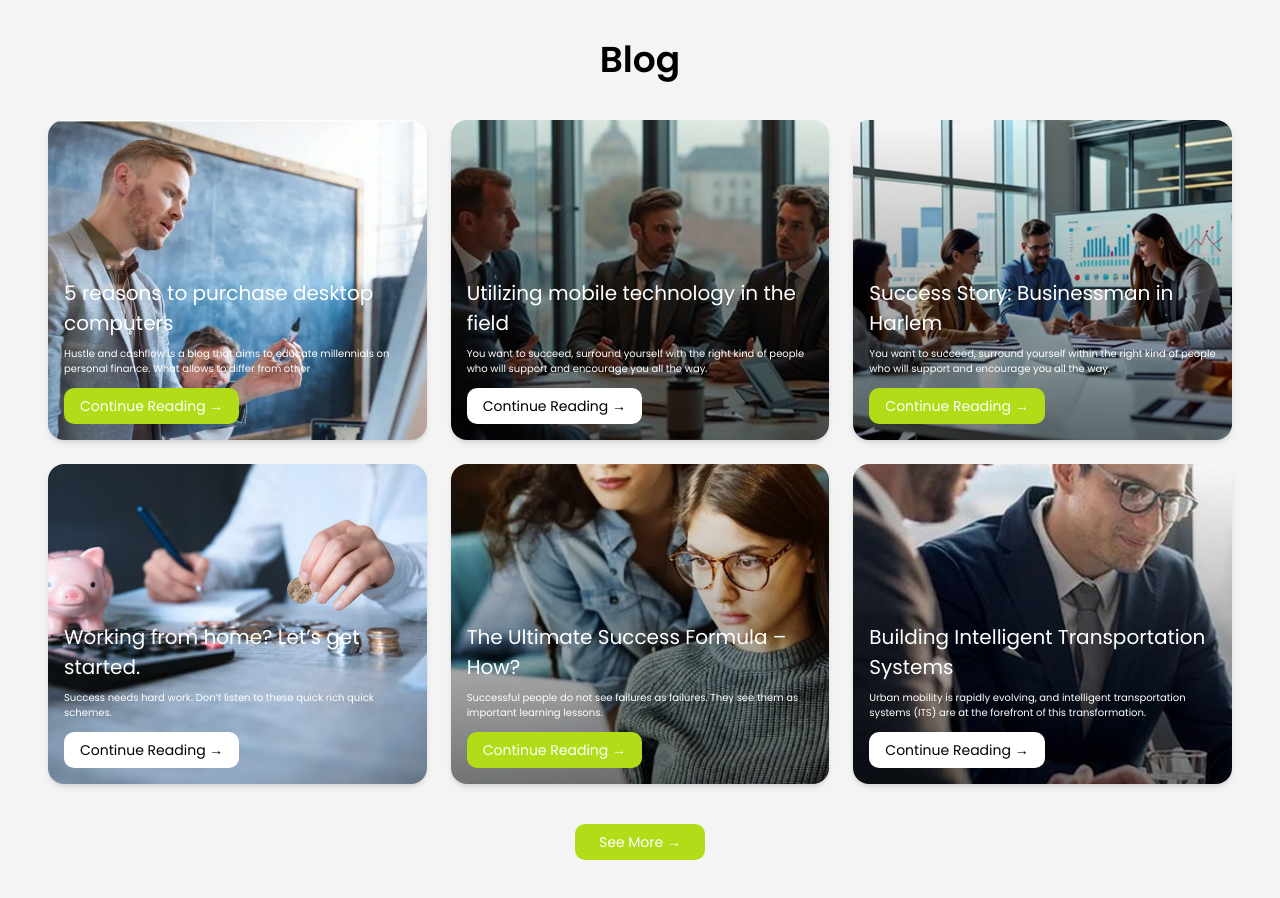
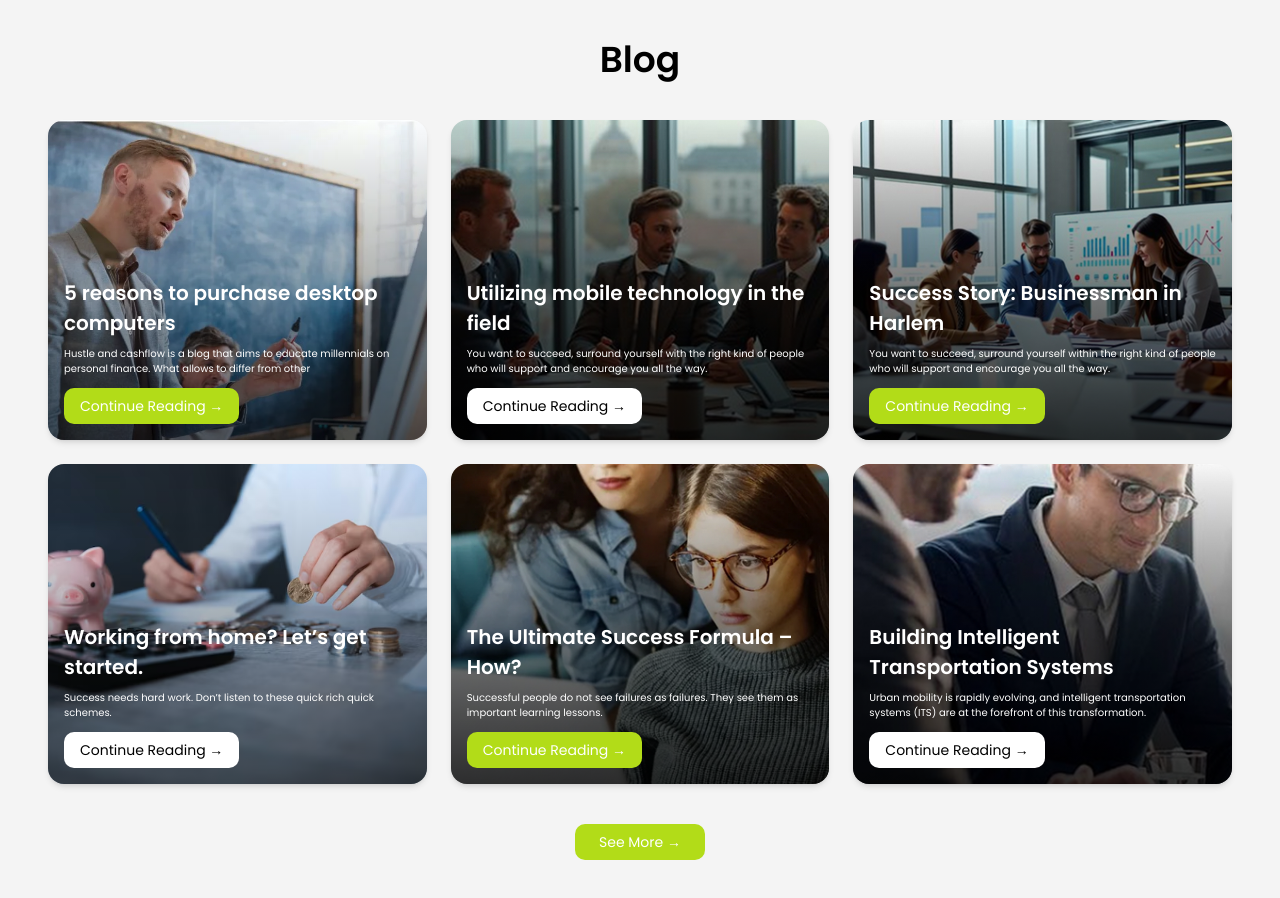
Before and after one commit to Annajappa/Malikwebsite, a Next.js app: page /Blog in a window 1280 px wide. Built offline with nearby package versions, Linux system fonts and the light colour scheme.

Commit message:
seventh changes

```diff
--- a/src/app/Blog/page.tsx
+++ b/src/app/Blog/page.tsx
@@ -1,4 +1,6 @@
+// src/app/home/page.tsx or src/app/page.tsx
 "use client";
+
 import BlogCard from "../components/BlogCard";
 import Testimonial1 from "../assets/AboutImage.jpg";
 import Testimonial2 from "../assets/Frame 673.jpg";
@@ -55,7 +57,9 @@ const blogData = [
 export default function HomePage() {
   return (
     <div className="px-4 sm:px-6 lg:px-12 py-10 w-full">
-      <h2 className="text-center text-4xl font-semibold mb-10 text-black">Blog</h2>
+      <h2 className="text-center text-4xl font-semibold mb-10 text-black">
+        Blog
+      </h2>
       <div className="grid grid-cols-1 sm:grid-cols-2 lg:grid-cols-3 gap-6 w-full">
         {blogData.map((card, index) => (
           <BlogCard key={index} index={index} {...card} />
--- a/src/app/components/BlogCard.tsx
+++ b/src/app/components/BlogCard.tsx
@@ -1,8 +1,11 @@
-import Image from "next/image";
+// src/app/components/BlogCard.tsx
+"use client";
+
+import Image, { StaticImageData } from "next/image";
 
 interface BlogCardProps {
   index: number;
-  image: any;
+  image: string | StaticImageData;
   title: string;
   description: string;
   buttonLabel: string;
@@ -19,18 +22,21 @@ const BlogCard: React.FC<BlogCardProps> = ({
 
   return (
     <div className="relative w-full h-80 rounded-2xl overflow-hidden shadow-md">
-      <Image src={image} alt={title} fill className="object-cover" />
-      <div className="absolute inset-0 flex items-end">
-        <div
-          className={`w-full p-4 text-white ${
-            isEven ? "text-black" : "text-black"
-          }`}
-        >
-          <h3 className="text-[20px] mb-2 text-white">{title}</h3>
+      <Image
+        src={image}
+        alt={title}
+        fill
+        className="object-cover"
+        sizes="(max-width: 768px) 100vw, (max-width: 1024px) 50vw, 33vw"
+        priority
+      />
+      <div className="absolute inset-0 flex items-end bg-gradient-to-t from-black/60 to-transparent">
+        <div className="w-full p-4">
+          <h3 className="text-[20px] mb-2 text-white font-semibold">{title}</h3>
           <p className="text-[10px] mb-3 text-white">{description}</p>
           <button
             className={`px-4 py-2 rounded-[10px] text-sm font-medium flex items-center gap-2 ${
-              !isEven ? "bg-white text-black" : "bg-[#B2DC18] text-white"
+              isEven ? "bg-[#B2DC18] text-white" : "bg-white text-black"
             }`}
           >
             {buttonLabel} →
--- a/src/app/page.tsx
+++ b/src/app/page.tsx
@@ -1,6 +1,4 @@
 import Link from "next/link";
-import Main from "./Main/page";
-import Blog from "./Blog/page"
 
 
 export default function Home() {
```
